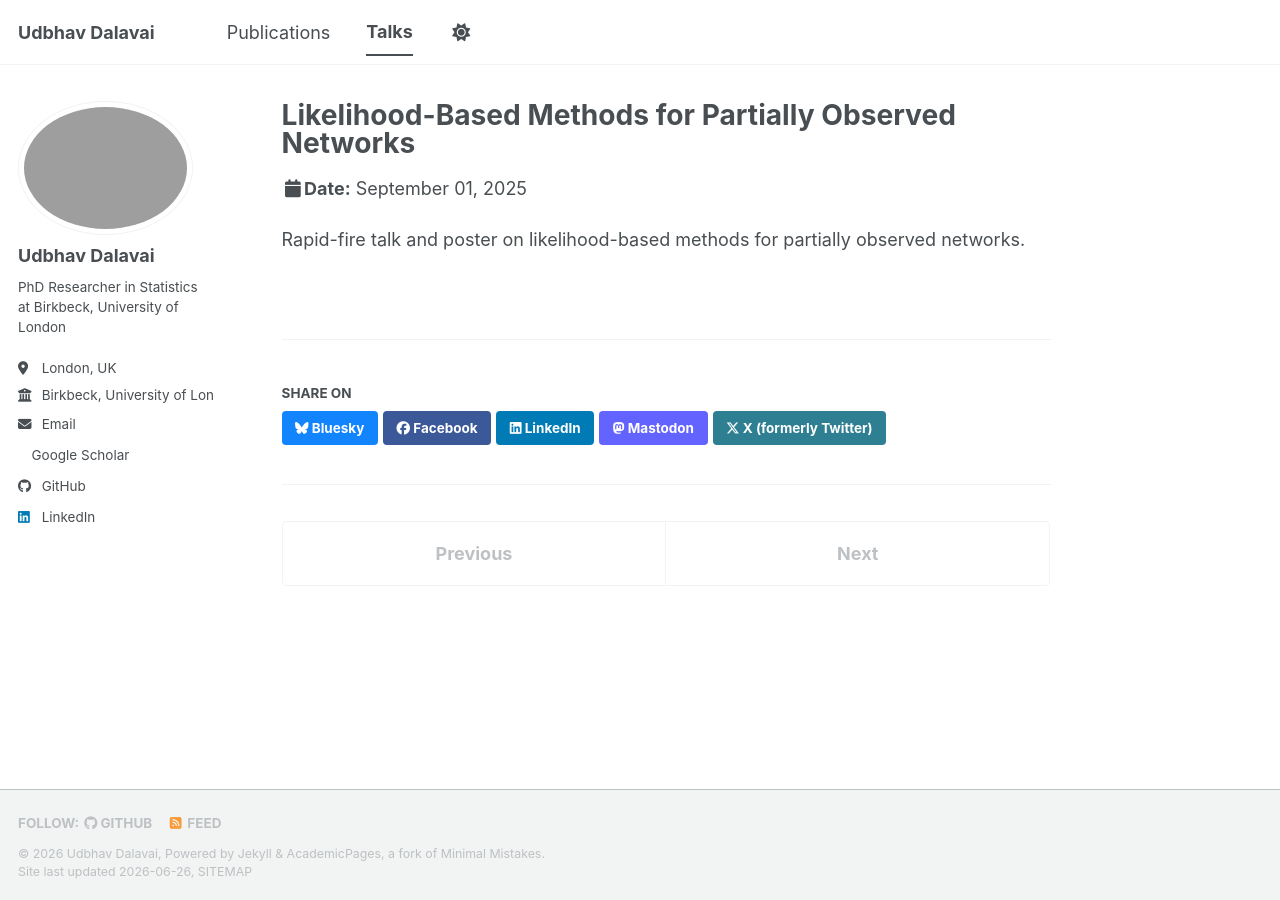
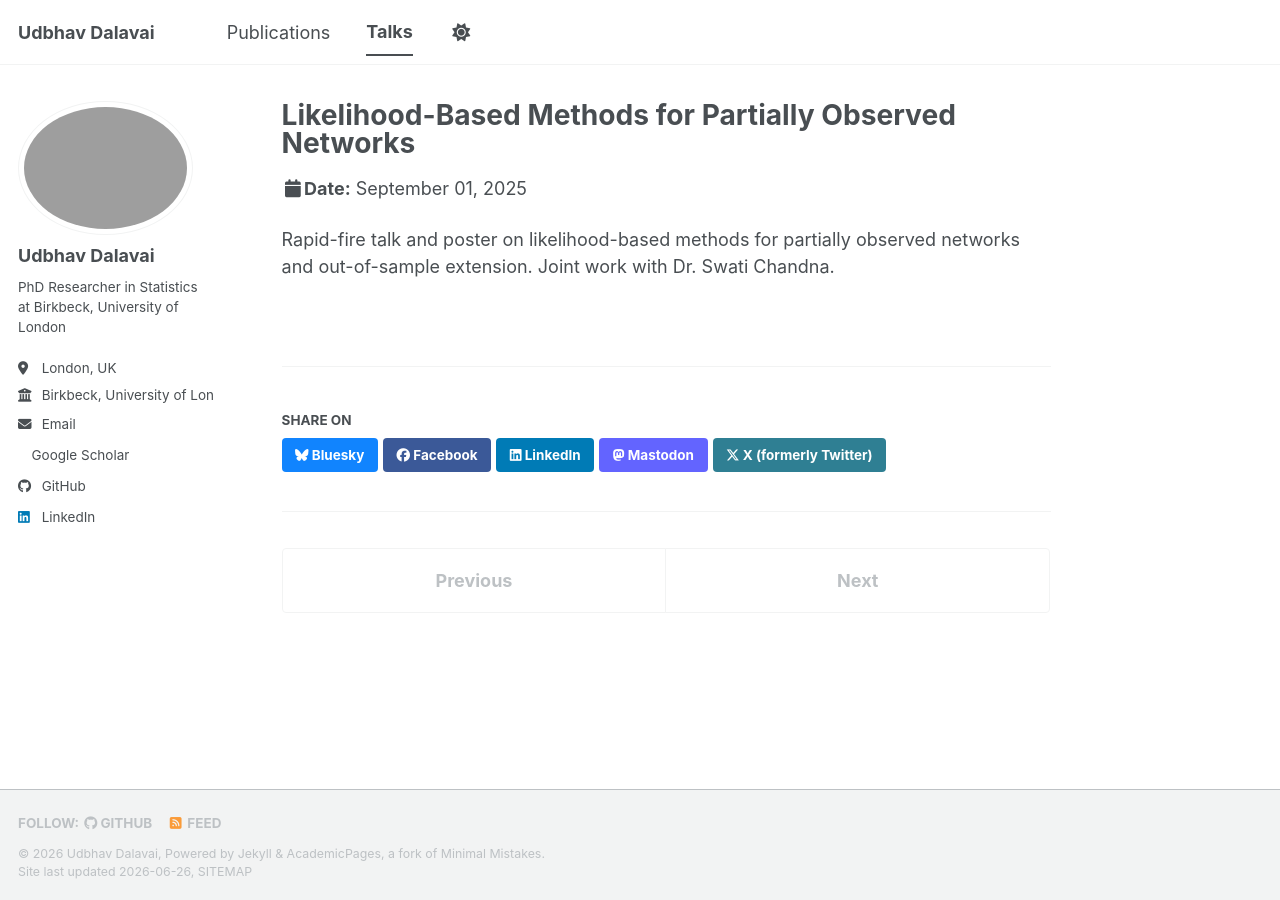
Before and after one commit to Udbhav-Dalavai/Udbhav-Dalavai.github.io, a Jekyll site: the page built from _talks/2025-09-01-rss-edinburgh.md, in a window 1280 px wide. Built offline with Jekyll 4.4.1, drawn with Linux system fonts in a browser that asks for light colours; a style sheet for code colours, icons or effects is not loaded.

Commit message:
Clean up RSS Edinburgh talk file to fix build

```diff
--- a/_talks/2025-09-01-rss-edinburgh.md
+++ b/_talks/2025-09-01-rss-edinburgh.md
@@ -8,4 +8,4 @@ date: 2025-09-01
 location: "Edinburgh, UK"
 ---
 
-Rapid-fire talk and poster on likelihood-based methods for partially observed networks.
+Rapid-fire talk and poster on likelihood-based methods for partially observed networks and out-of-sample extension. Joint work with Dr. Swati Chandna.
```
